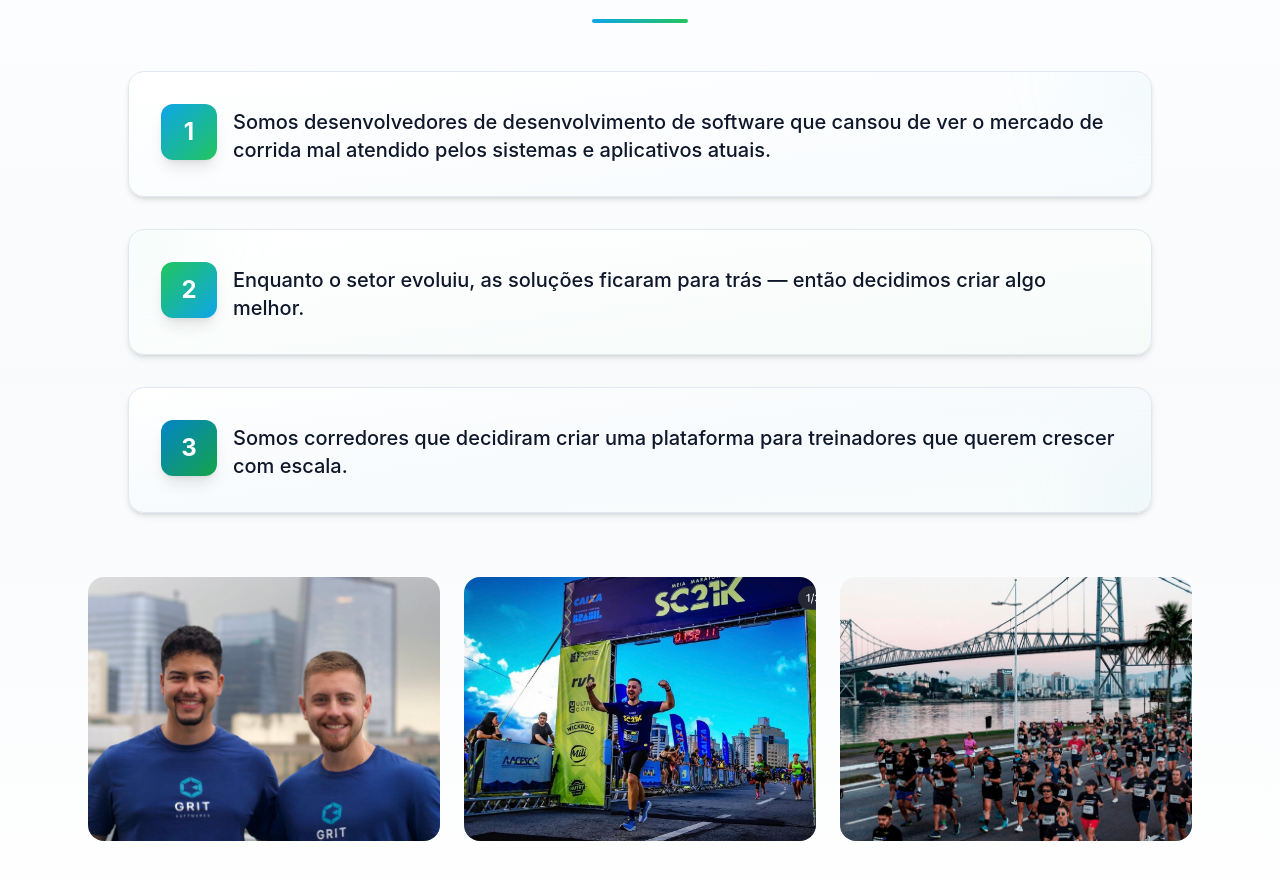
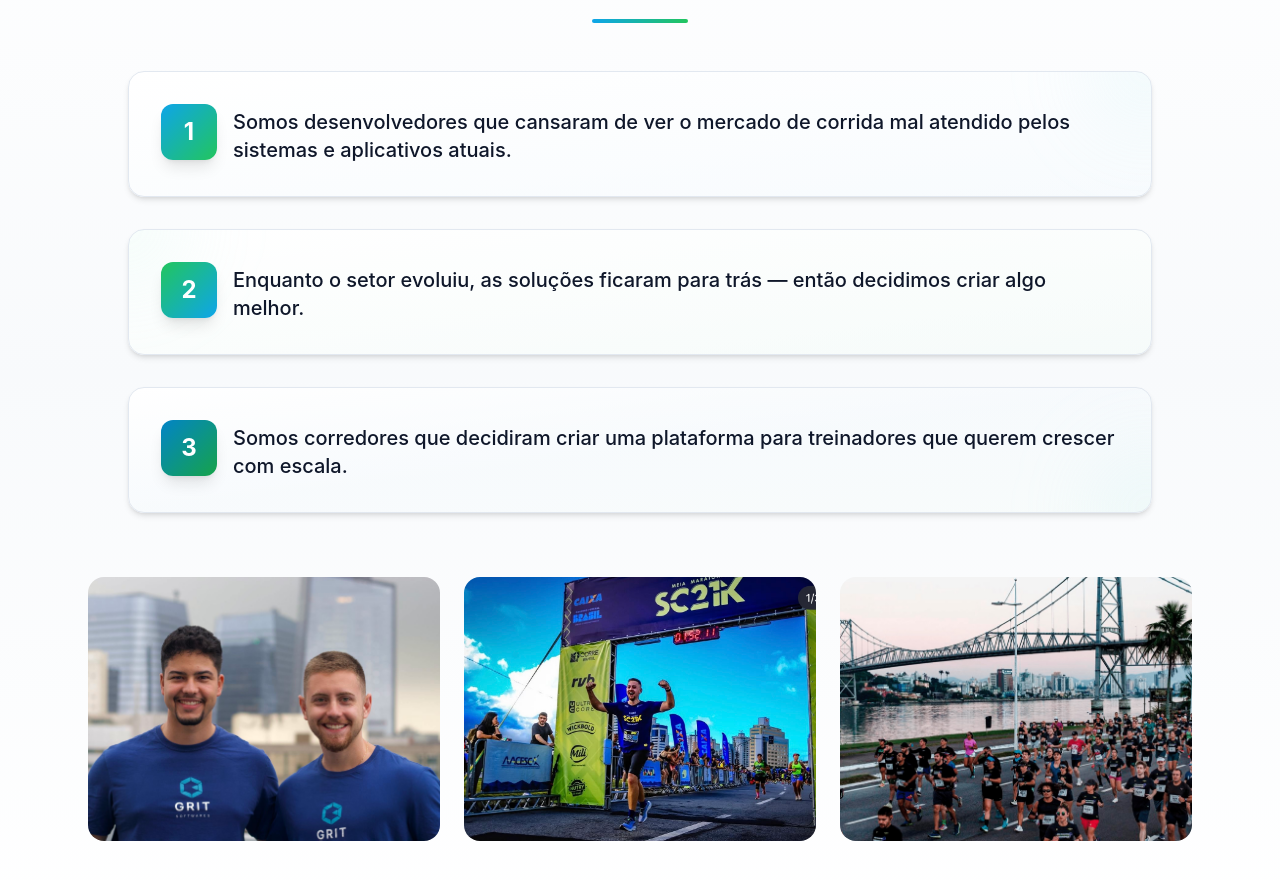
Before and after one commit to lzuneto/Landing-Page-Says, a React (Vite) app: page / in a window 1280 px wide. Shown: the part 2301-3181 px from the top of the page. Built offline with nearby package versions, Linux system fonts and the light colour scheme.

Commit message:
Ajuste texto: Somos desenvolvedores que cansaram de ver...
Co-authored-by: Cursor <cursoragent@cursor.com>

```diff
--- a/src/LandingPage.tsx
+++ b/src/LandingPage.tsx
@@ -2189,7 +2189,7 @@ const LandingPage = () => {
                         1
                       </div>
                       <p className="text-lg md:text-xl text-slate-900 leading-relaxed font-medium pt-1">
-                        Somos desenvolvedores de desenvolvimento de software que cansou de ver o mercado de corrida mal atendido pelos sistemas e aplicativos atuais.
+                        Somos desenvolvedores que cansaram de ver o mercado de corrida mal atendido pelos sistemas e aplicativos atuais.
                       </p>
                     </div>
                   </div>
```
